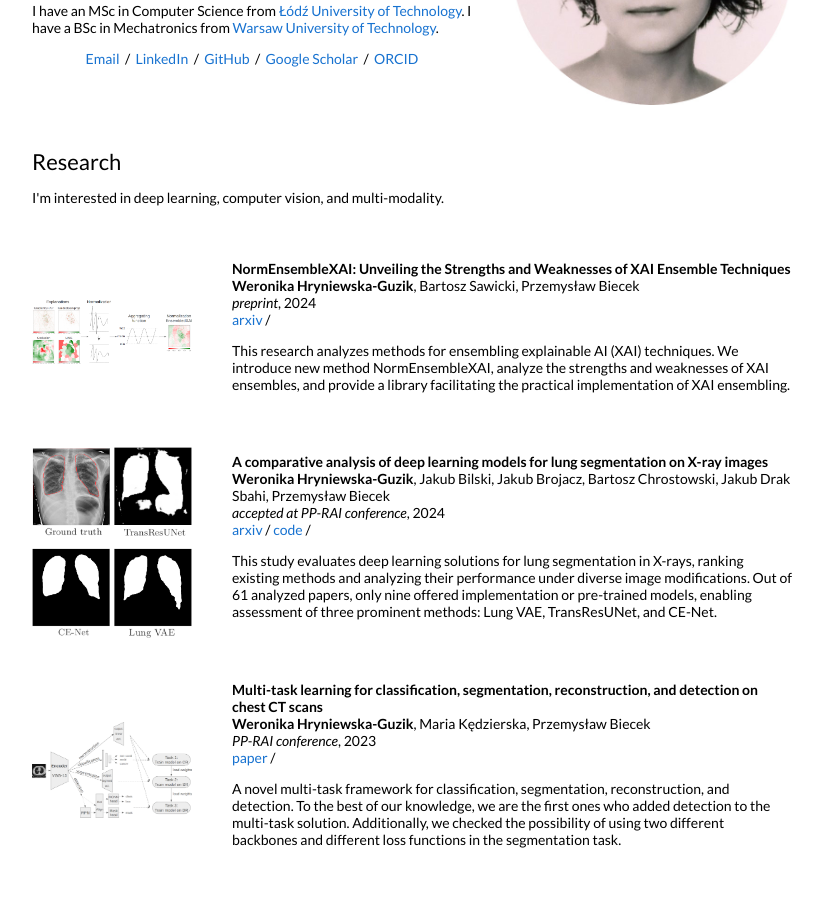
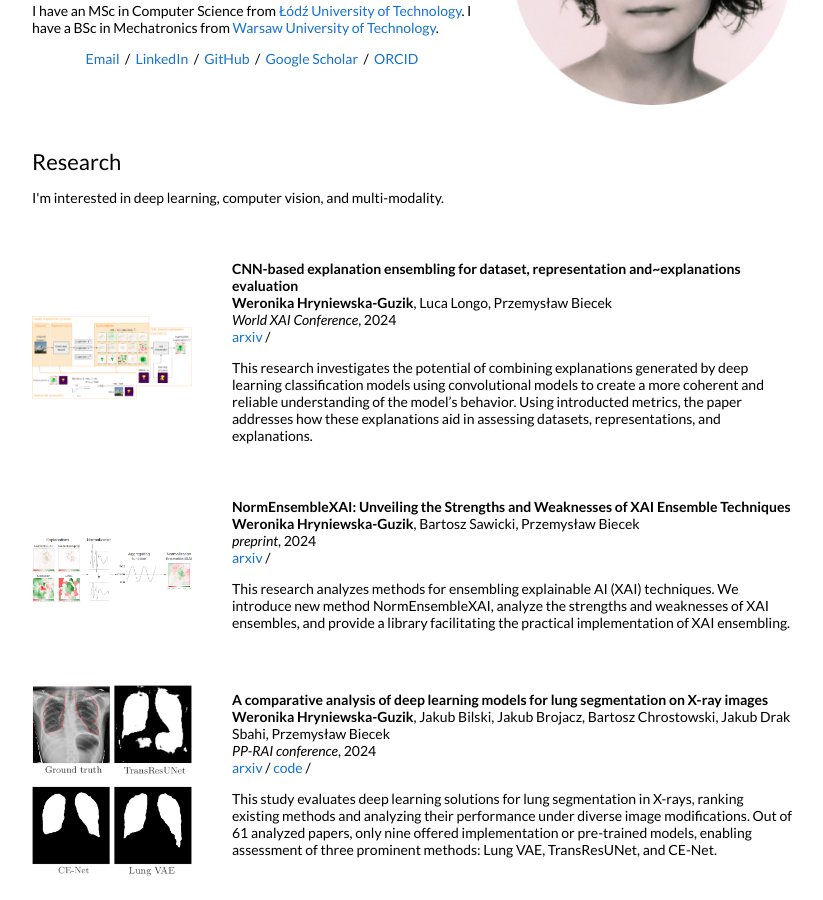
Before and after one commit to Hryniewska/website, a Jekyll site: the page built from _posts/2004-05-25-cnnbasedexplanation.markdown, in a window 1280 px wide and 900 px high, scrolled down 203 px. Shown: the whole window, without its empty margins (228-1051 px from the left). Built offline with Jekyll 4.4.1, drawn with Linux system fonts in a browser that asks for light colours.

Commit message:
Add paper about cnn-based xai ensembles

```diff
--- a/_posts/2004-03-24-lungsegmentation.markdown
+++ b/_posts/2004-03-24-lungsegmentation.markdown
@@ -5,7 +5,7 @@ data: 2024
 image: /images/lungsegmentation.png
 categories: research
 authors: "<strong>Weronika Hryniewska-Guzik</strong>, Jakub Bilski, Jakub Brojacz, Bartosz Chrostowski, Jakub Drak Sbahi, Przemysław Biecek"
-venue: "accepted at PP-RAI conference"
+venue: "PP-RAI conference"
 arxiv: https://arxiv.org/abs/TODO
 code: https://github.com/Hryniewska/lung-segmentation-on-X-rays
 ---
--- /dev/null
+++ b/_posts/2004-05-25-cnnbasedexplanation.markdown
@@ -0,0 +1,11 @@
+---
+layout: post
+title: "CNN-based explanation ensembling for dataset, representation and~explanations evaluation"
+data: 2024
+image: /images/cnnbasedexplanation.png
+categories: research
+authors: "<strong>Weronika Hryniewska-Guzik</strong>, Luca Longo, Przemysław Biecek"
+venue: "World XAI Conference"
+arxiv: https://arxiv.org/abs/2404.10387
+---
+This research investigates the potential of combining explanations generated by deep learning classification models using convolutional models to create a more coherent and reliable understanding of the model's behavior. Using introducted metrics, the paper addresses how these explanations aid in assessing datasets, representations, and explanations.
```
Also changed, not shown: images/checklist.png, images/cnnbasedexplanation.png (added).
